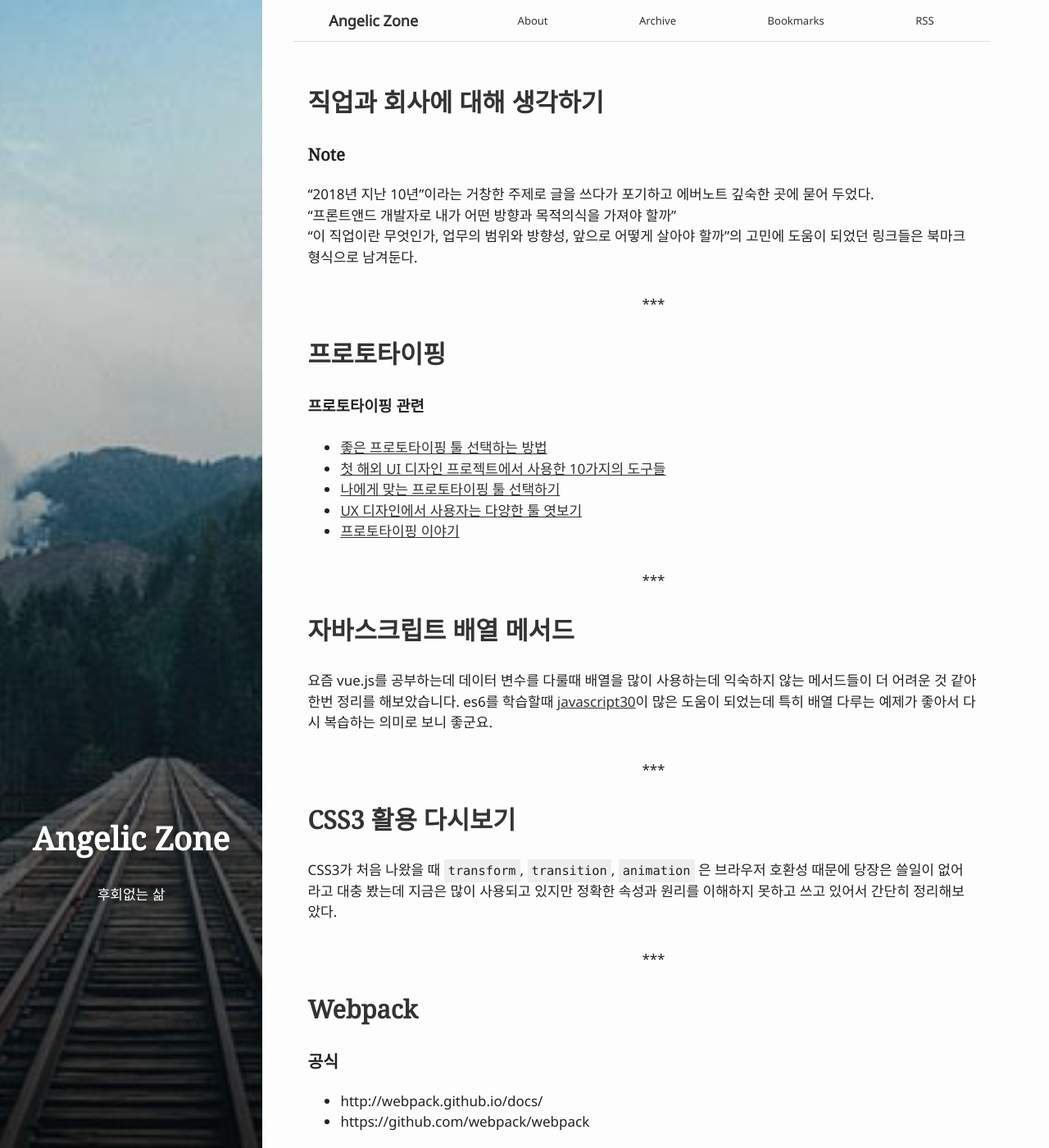
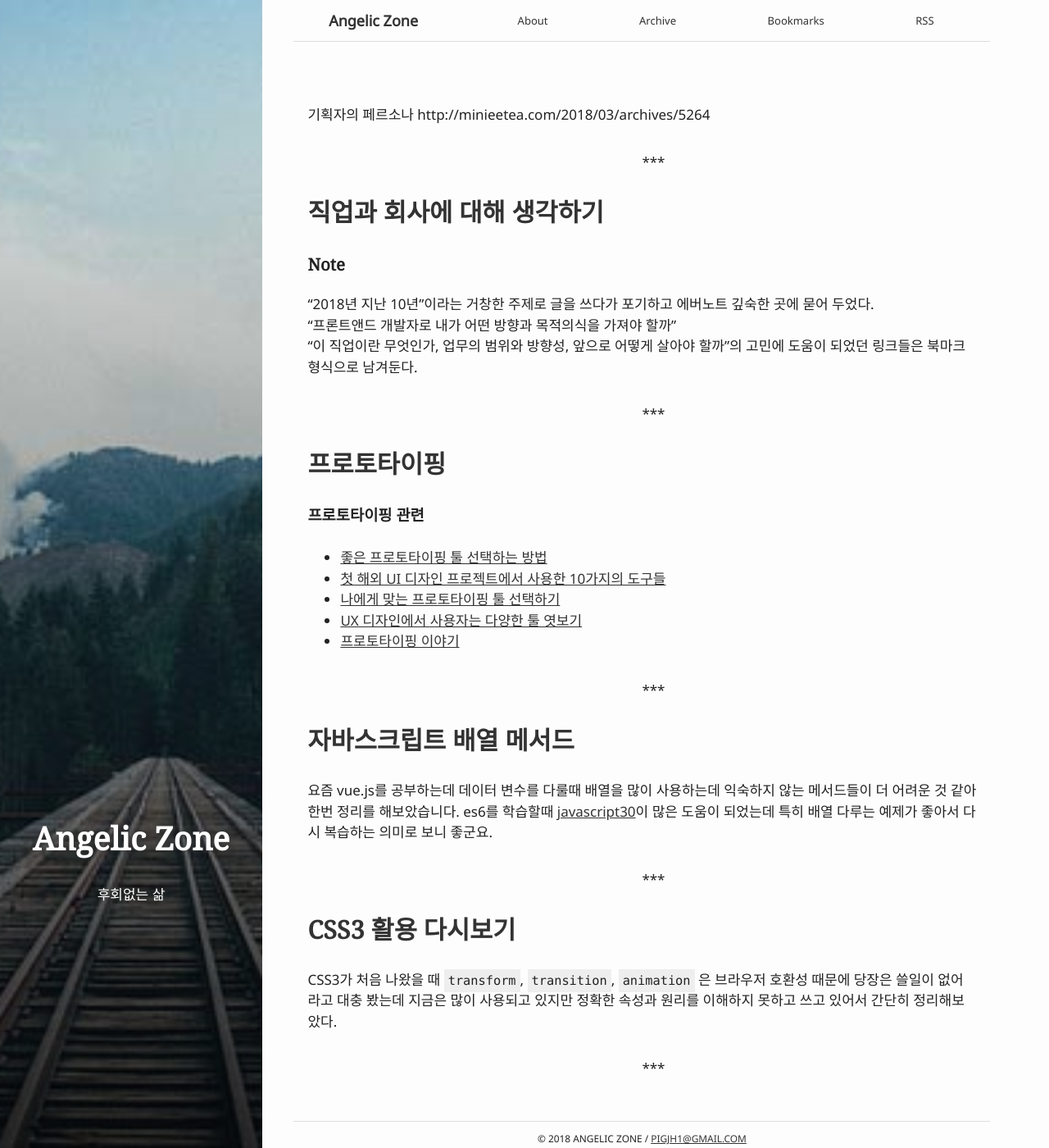
Before and after one commit to pigjh1/pigjh1.github.com, a Jekyll site: the page built from index.html, in a window 1280 px wide and 1400 px high. Shown: the whole window at 82% size. Built offline with Jekyll 4.4.1, drawn with Linux system fonts in a browser that asks for light colours.

Commit message:
Update post

```diff
--- /dev/null
+++ b/_posts/draft/2018-03-19-think-role.md
@@ -0,0 +1,13 @@
+---
+bg: "tools.jpg"
+layout: post
+title: ""
+date: 2018-03-08 10:56:00
+categories: posts
+tags: ['생각노트']
+---
+
+기획자의 페르소나
+http://minieetea.com/2018/03/archives/5264
+
+글을 보면서...
```
Also changed, not shown: _posts/2017-10-25-web-accessibility.md (+1 -0 lines), bookmarks.md (+6 -0 lines).
